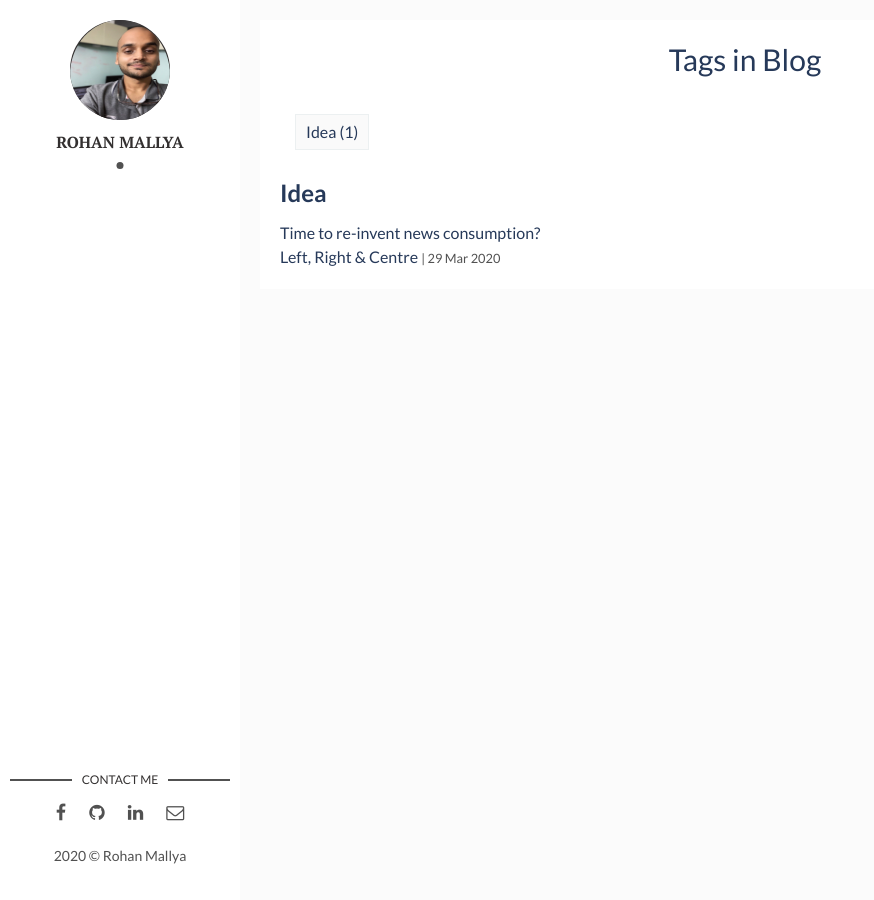
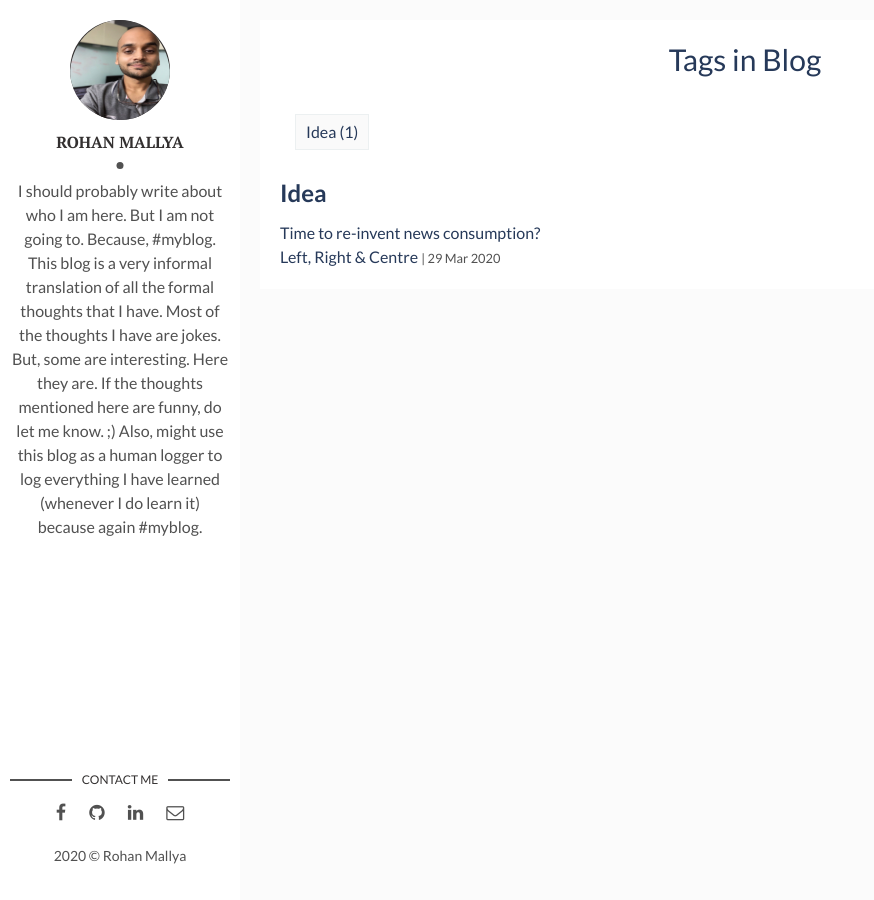
Before and after one commit to rohanrmallya/rohanrmallya.github.io, a Jekyll site: the page built from tags.html, in a window 1280 px wide. Shown: the whole page, without its empty margins (0-874 px from the left). Built offline with Jekyll 4.4.1, drawn with Linux system fonts in a browser that asks for light colours.

Commit message:
Modified: Description, Title

```diff
--- a/_config.yml
+++ b/_config.yml
@@ -1,4 +1,4 @@
-title: Hello, world! I'm Rohan Mallya.
+title: Blog Rohan Mallya.
 description: > # this means to ignore newlines until "baseurl:"
   Write an awesome description for your new site here. You can edit this
   line in _config.yml. It will appear in your document head meta (for
@@ -11,7 +11,13 @@ site-twitter: #if your site has a twitter account, enter it here
 # Author Settings
 author: Rohan Mallya # add your name
 author-img: my.jpg # add your photo
-about-author:  # add description
+about-author: 'I should probably write about who I am here. But I am not going to.
+              Because, #myblog. This blog is a very informal translation of all the formal thoughts that I have.
+              Most of the thoughts I have are jokes. But, some are interesting. Here they are.
+              If the thoughts mentioned here are funny, do let me know. ;)
+              Also, might use this blog as a human logger to log everything I have learned (whenever I do learn it) because
+              again #myblog.'
+               # add description
 # social-twitter: # add your Twitter handle
 social-facebook: notrohanmallya # add your Facebook handle
 social-github: rohanrmallya # add your Github handle
```
